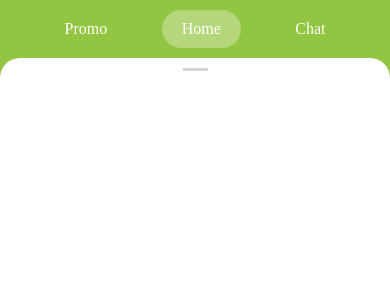
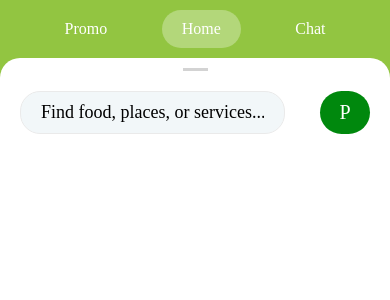
Before and after one commit to padulkemid/simple-gojek-clone, a React Native app: screen / in a window 390 px wide. Shown: the top 300 px of the page. Built offline with nearby package versions, Linux system fonts and the light colour scheme.

Commit message:
Added SearchBar component to the top of the BodyContainer, added textinput to display search and profile logo. ( TODO: add the icons later )

```diff
--- a/components/body/BodyContainer.js
+++ b/components/body/BodyContainer.js
@@ -1,10 +1,13 @@
 import React from 'react';
 import {View, ScrollView, StyleSheet} from 'react-native';
+
+import {SearchBar} from './';
 
 const BodyContainer = () => {
   return (
     <ScrollView style={styles.container}>
       <View style={styles.handleBar} />
+      <SearchBar />
     </ScrollView>
   );
 };
--- a/components/body/SearchBar.js
+++ b/components/body/SearchBar.js
@@ -0,0 +1,54 @@
+import React, {useState} from 'react';
+import {View, TextInput, Text, StyleSheet} from 'react-native';
+
+const SearchBar = () => {
+  const [searchValue, onSearchText] = useState('');
+
+  return (
+    <View style={styles.container}>
+      <TextInput
+        style={styles.searchBar}
+        onChangeText={onSearchText}
+        value={searchValue}
+        placeholder="Find food, places, or services..."
+      />
+      {/* TODO: add icon */}
+      <View style={styles.profile}>
+        <Text style={styles.profileText}>P</Text>
+      </View>
+    </View>
+  );
+};
+
+const styles = StyleSheet.create({
+  container: {
+    marginVertical: 20,
+    marginHorizontal: 10,
+    display: 'flex',
+    flexDirection: 'row',
+    justifyContent: 'space-between',
+  },
+  searchBar: {
+    paddingHorizontal: 20,
+    fontSize: 18,
+    borderRadius: 20,
+    borderWidth: 1,
+    fontFamily: 'Montserrat-Regular',
+    borderColor: '#EAEAEA',
+    backgroundColor: '#F2F7F9',
+  },
+  profile: {
+    width: 50,
+    borderRadius: 100,
+    backgroundColor: '#00880D',
+  },
+  profileText: {
+    textAlign: 'center',
+    color: 'white',
+    fontFamily: 'Montserrat-SemiBold',
+    marginVertical: 10,
+    fontSize: 20,
+  },
+});
+
+export default SearchBar;
--- a/components/body/index.js
+++ b/components/body/index.js
@@ -1 +1,2 @@
 export {default as BodyContainer} from './BodyContainer';
+export {default as SearchBar} from './SearchBar';
```
